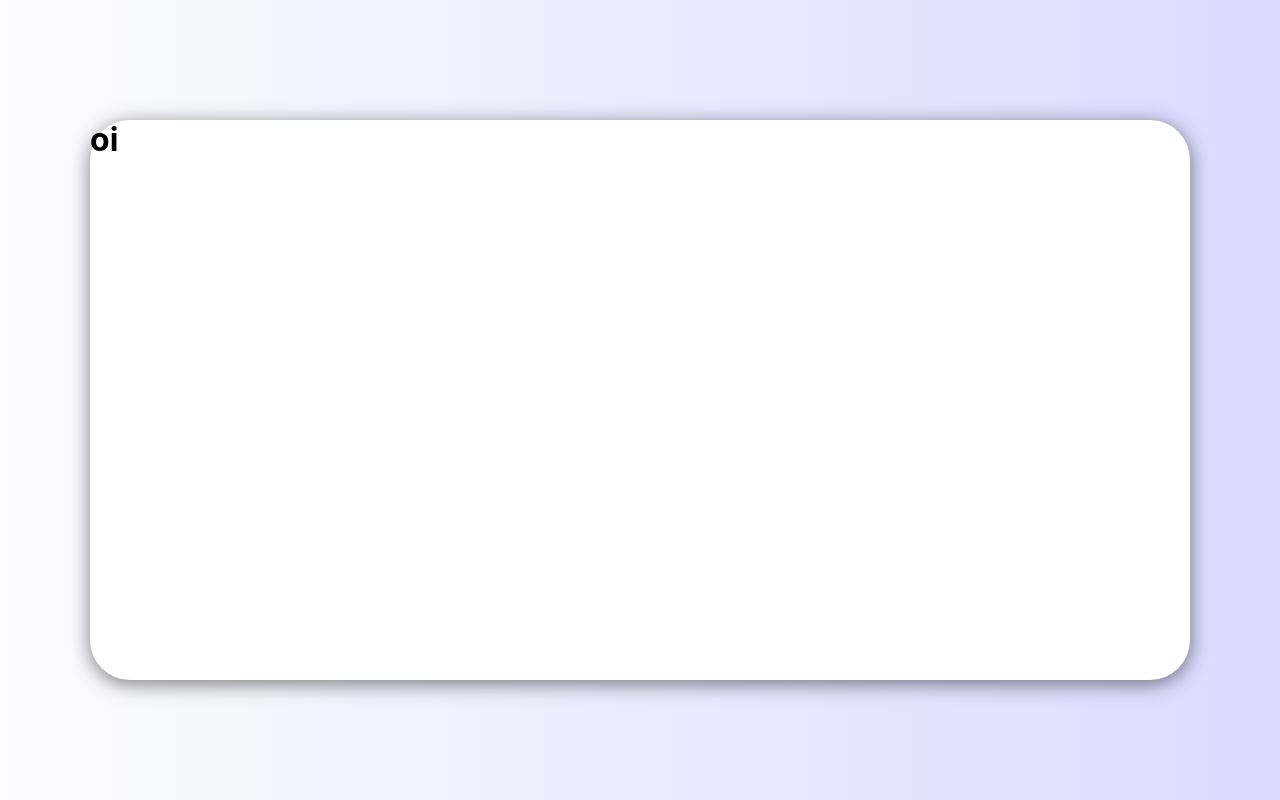
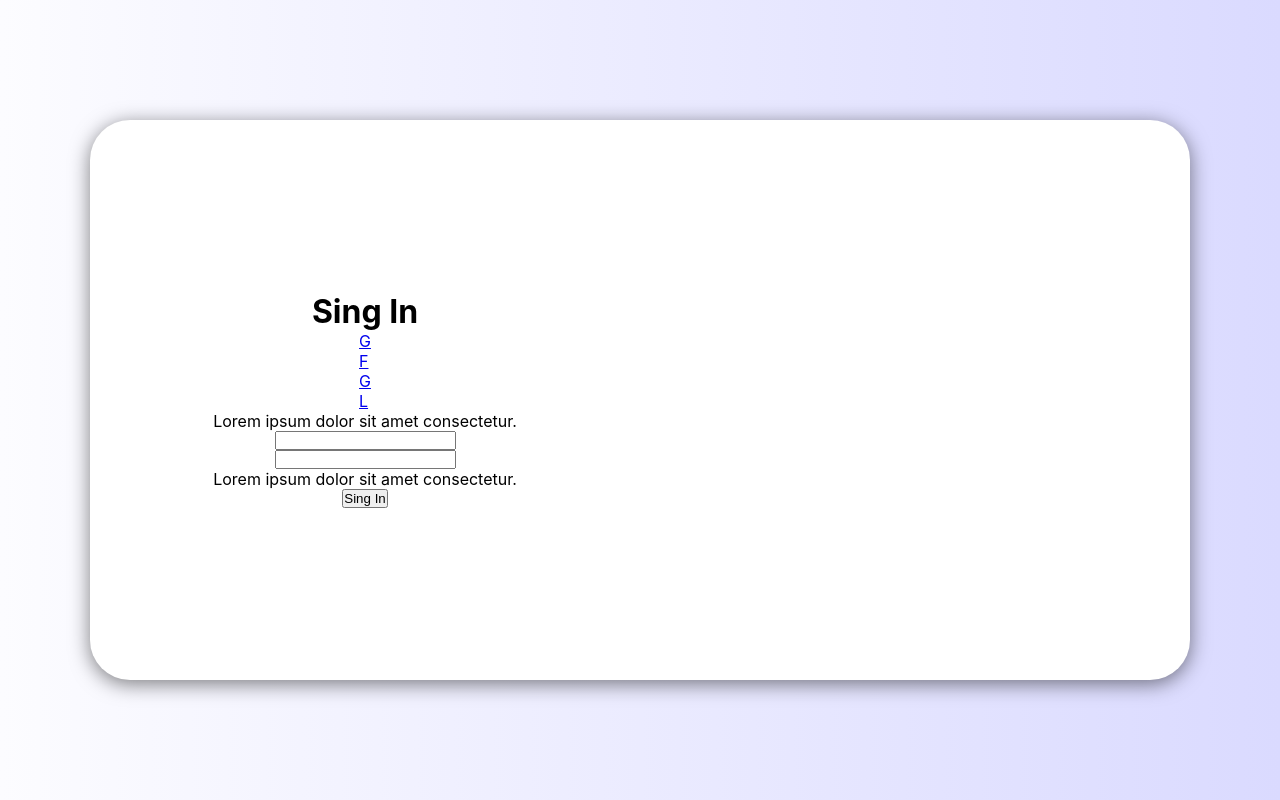
Before and after one commit to TallysonFreitas/Login-Page, a React (Create React App) app: page / in a window 1280 px wide. Built offline with nearby package versions, Linux system fonts and the light colour scheme.

Commit message:
Criando componente Titulo

```diff
--- /dev/null
+++ b/src/components/Formulario/index.tsx
@@ -0,0 +1,30 @@
+import { ContainerFormulario } from './style'
+
+const Formulario = () => {
+  return (
+    <ContainerFormulario>
+      <h1>Sing In</h1>
+      <ul>
+        <li>
+          <a href="#">G</a>
+        </li>
+        <li>
+          <a href="#">F</a>
+        </li>
+        <li>
+          <a href="#">G</a>
+        </li>
+        <li>
+          <a href="#">L</a>
+        </li>
+      </ul>
+      <p>Lorem ipsum dolor sit amet consectetur.</p>
+      <input type="text" />
+      <input type="password" />
+      <p>Lorem ipsum dolor sit amet consectetur.</p>
+      <button>Sing In</button>
+    </ContainerFormulario>
+  )
+}
+
+export default Formulario
--- /dev/null
+++ b/src/components/Formulario/style.ts
@@ -0,0 +1,10 @@
+import styled from 'styled-components'
+
+export const ContainerFormulario = styled.div`
+  width: 50%;
+  height: 100%;
+  display: flex;
+  flex-direction: column;
+  align-items: center;
+  justify-content: center;
+`
--- a/src/components/LoginPageItem/index.tsx
+++ b/src/components/LoginPageItem/index.tsx
@@ -1,9 +1,10 @@
+import Formulario from '../Formulario'
 import { SContainerItemLoginPage } from './style'
 
 const LoginPageItem = () => {
   return (
     <SContainerItemLoginPage>
-      <h1>oi</h1>
+      <Formulario />
     </SContainerItemLoginPage>
   )
 }
--- /dev/null
+++ b/src/components/Titulo/style.ts
@@ -0,0 +1,5 @@
+import styled from 'styled-components'
+
+export const STitulo = styled.h1`
+  font-size: 40px;
+`
--- a/src/style.ts
+++ b/src/style.ts
@@ -5,6 +5,7 @@ export const EstiloGlobal = createGlobalStyle`
   margin:0;
   padding:0;
   box-sizing:border-box;
+  list-style:none;
 }
 body{
   background: rgb(252,252,255);
```
Also changed, not shown: src/components/Titulo/index.tsx (added, +11 -0 lines).
